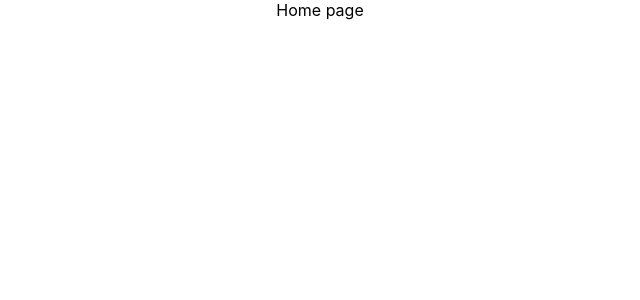
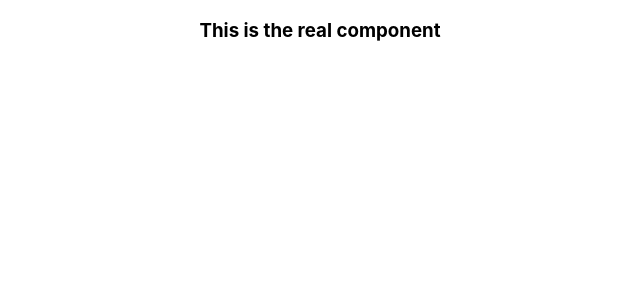
Before and after one commit to Sajjatul21/Milestone-9_React-Router-And-States, a React (Create React App) app in the folder 52 Simple React Router Examples/explore-routes/: page /home in a window 1280 px wide. Shown: the top 300 px of the page, without its empty margins (320-960 px from the left). Built offline with nearby package versions, Linux system fonts and the light colour scheme.

Commit message:
create home component  and add Home compoonent in the element

```diff
--- a/52 Simple React Router Examples/explore-routes/src/App.js
+++ b/52 Simple React Router Examples/explore-routes/src/App.js
@@ -1,17 +1,17 @@
 
 import { RouterProvider, createBrowserRouter } from 'react-router-dom';
 import './App.css';
+import Home from './components/Home/Home';
 
 function App() {
   const router = createBrowserRouter([
     { path: '/', element: <div>This is Default page</div> },
-    { path: '/home', element: <div>Home page</div> },
+    { path: '/home', element: <Home></Home> },
     { path: '/about', element: <div>This is About page</div> }
   ]);
   return (
     <div className="App">
       <RouterProvider router={router}></RouterProvider>
-      {/* 52-2 Create Simple Route with Links and Components */}
     </div>
   );
 }
--- a/52 Simple React Router Examples/explore-routes/src/components/Home/Home.js
+++ b/52 Simple React Router Examples/explore-routes/src/components/Home/Home.js
@@ -0,0 +1,11 @@
+import React from 'react';
+
+const Home = () => {
+    return (
+        <div>
+            <h3>This is the real component</h3>
+        </div>
+    );
+};
+
+export default Home;
```
